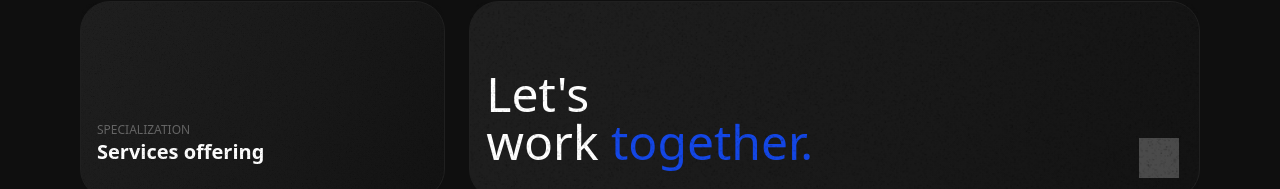
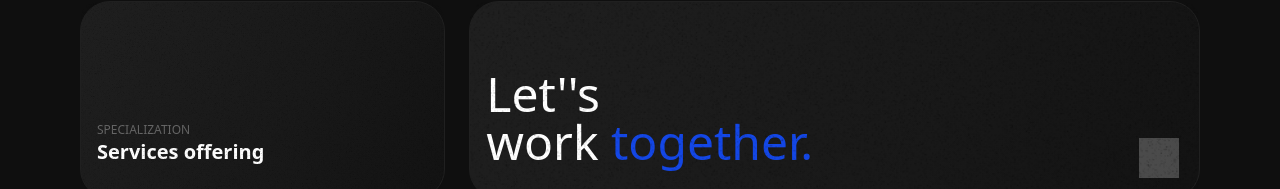
Before and after one commit to Kunal89204/portfolio, a Next.js app: page / in a window 1280 px wide. Shown: the part 843-1032 px from the top of the page. Built offline with nearby package versions, Linux system fonts and the light colour scheme; grey boxes are pictures that could not be loaded; some icons are missing.

Commit message:
build fixedd

```diff
--- a/src/components/home/Grid.tsx
+++ b/src/components/home/Grid.tsx
@@ -264,7 +264,7 @@ const Grid = () => {
               className="absolute bottom-5 right-5 w-10 h-10 opacity-40 group-hover:opacity-100 transition-all duration-300 -z-10"
             />
             <div className="text-5xl z-10 pt-13 pb-4">
-              <p className="z-10">Let's</p>
+              <p className="z-10">Let&apos;'s</p>
               <p>
                 work <span className="text-blue-700">together.</span>
               </p>
```
